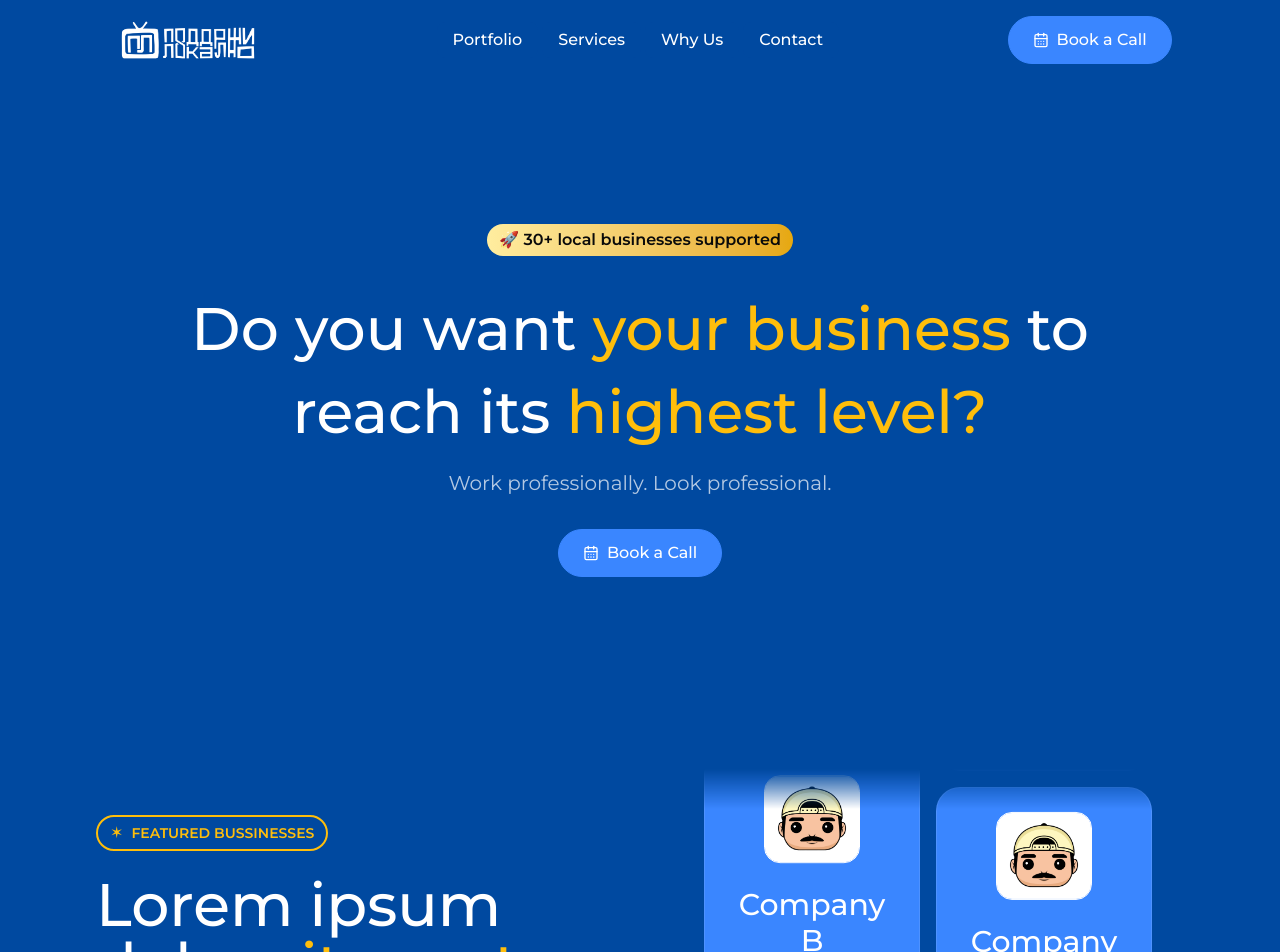
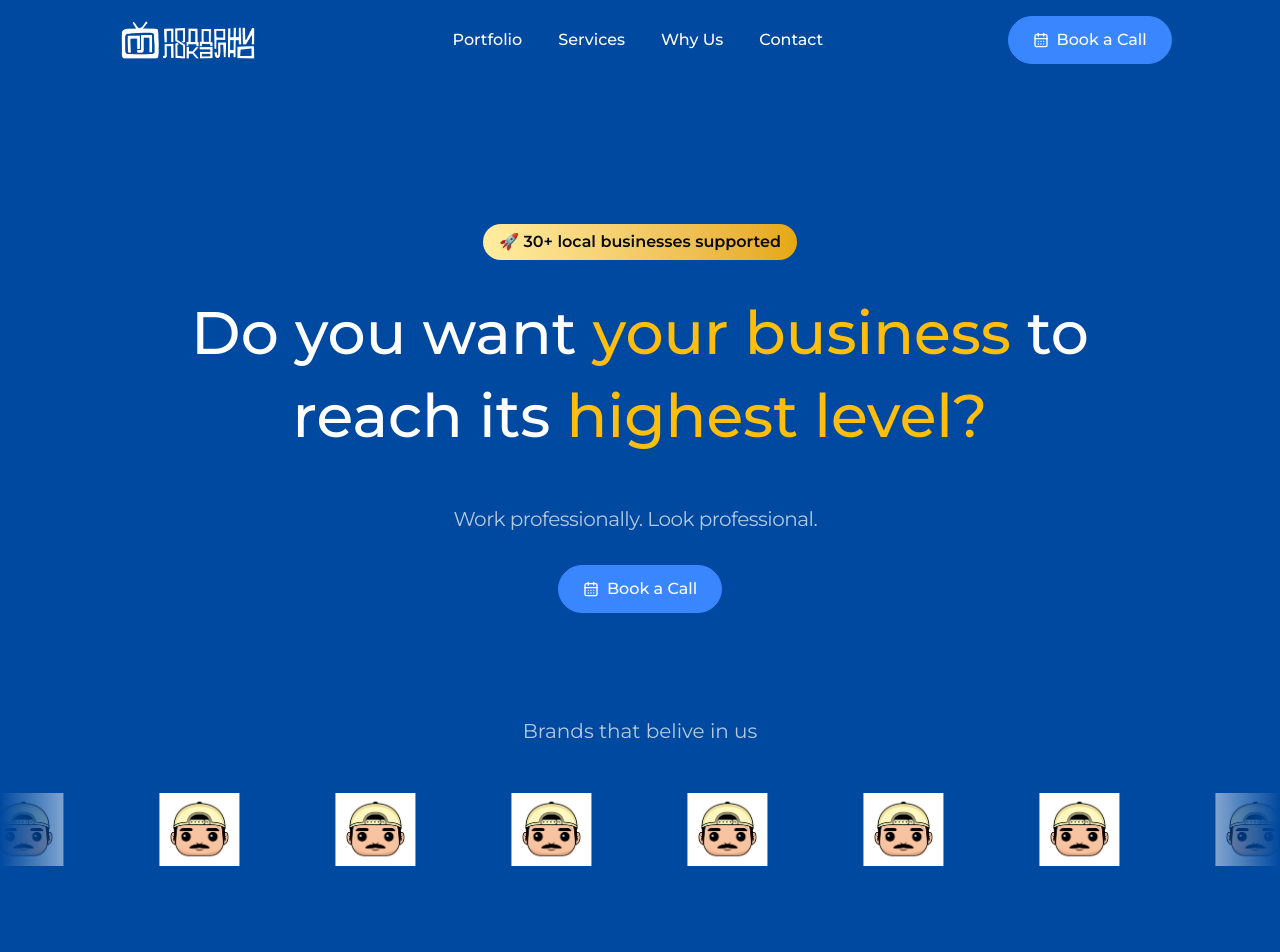
Before and after one commit to poddrzilokalno/poddrzilokalno.mk, a Next.js app: page /en in a window 1280 px wide. Shown: the top 952 px of the page. Built offline with nearby package versions, Linux system fonts and the light colour scheme.

Commit message:
PL-9: Add a logo ticker section

```diff
--- /dev/null
+++ b/components/animated/text-type.tsx
@@ -0,0 +1,198 @@
+"use client";
+
+import { ElementType, useEffect, useRef, useState, createElement } from "react";
+import { gsap } from "gsap";
+
+interface TextTypeProps {
+  className?: string;
+  showCursor?: boolean;
+  hideCursorWhileTyping?: boolean;
+  cursorCharacter?: string | React.ReactNode;
+  cursorBlinkDuration?: number;
+  cursorClassName?: string;
+  text: string | string[];
+  as?: ElementType;
+  typingSpeed?: number;
+  initialDelay?: number;
+  pauseDuration?: number;
+  deletingSpeed?: number;
+  loop?: boolean;
+  textColors?: string[];
+  variableSpeed?: { min: number; max: number };
+  onSentenceComplete?: (sentence: string, index: number) => void;
+  startOnVisible?: boolean;
+  reverseMode?: boolean;
+}
+
+const TextType = ({
+  text,
+  as: Component = "div",
+  typingSpeed = 50,
+  initialDelay = 0,
+  pauseDuration = 2000,
+  deletingSpeed = 30,
+  loop = true,
+  className = "",
+  showCursor = true,
+  hideCursorWhileTyping = false,
+  cursorCharacter = "|",
+  cursorClassName = "",
+  cursorBlinkDuration = 0.5,
+  textColors = [],
+  variableSpeed,
+  onSentenceComplete,
+  startOnVisible = false,
+  reverseMode = false,
+  ...props
+}: TextTypeProps & React.HTMLAttributes<HTMLElement>) => {
+  const [displayedText, setDisplayedText] = useState("");
+  const [currentCharIndex, setCurrentCharIndex] = useState(0);
+  const [isDeleting, setIsDeleting] = useState(false);
+  const [currentTextIndex, setCurrentTextIndex] = useState(0);
+  const [isVisible, setIsVisible] = useState(!startOnVisible);
+  const cursorRef = useRef<HTMLSpanElement>(null);
+  const containerRef = useRef<HTMLElement>(null);
+
+  const textArray = Array.isArray(text) ? text : [text];
+
+  const getRandomSpeed = () => {
+    if (!variableSpeed) return typingSpeed;
+    const { min, max } = variableSpeed;
+    return Math.random() * (max - min) + min;
+  };
+
+  const getCurrentTextColor = () => {
+    if (textColors.length === 0) return "#ffffff";
+    return textColors[currentTextIndex % textColors.length];
+  };
+
+  useEffect(() => {
+    if (!startOnVisible || !containerRef.current) return;
+
+    const observer = new IntersectionObserver(
+      (entries) => {
+        entries.forEach((entry) => {
+          if (entry.isIntersecting) {
+            setIsVisible(true);
+          }
+        });
+      },
+      { threshold: 0.1 }
+    );
+
+    observer.observe(containerRef.current);
+    return () => observer.disconnect();
+  }, [startOnVisible]);
+
+  useEffect(() => {
+    if (showCursor && cursorRef.current) {
+      gsap.set(cursorRef.current, { opacity: 1 });
+      gsap.to(cursorRef.current, {
+        opacity: 0,
+        duration: cursorBlinkDuration,
+        repeat: -1,
+        yoyo: true,
+        ease: "power2.inOut",
+      });
+    }
+  }, [showCursor, cursorBlinkDuration]);
+
+  useEffect(() => {
+    if (!isVisible) return;
+
+    let timeout: NodeJS.Timeout;
+
+    const currentText = textArray[currentTextIndex];
+    const processedText = reverseMode
+      ? currentText.split("").reverse().join("")
+      : currentText;
+
+    const executeTypingAnimation = () => {
+      if (isDeleting) {
+        if (displayedText === "") {
+          setIsDeleting(false);
+          if (currentTextIndex === textArray.length - 1 && !loop) {
+            return;
+          }
+
+          if (onSentenceComplete) {
+            onSentenceComplete(textArray[currentTextIndex], currentTextIndex);
+          }
+
+          setCurrentTextIndex((prev) => (prev + 1) % textArray.length);
+          setCurrentCharIndex(0);
+          timeout = setTimeout(() => {}, pauseDuration);
+        } else {
+          timeout = setTimeout(() => {
+            setDisplayedText((prev) => prev.slice(0, -1));
+          }, deletingSpeed);
+        }
+      } else {
+        if (currentCharIndex < processedText.length) {
+          timeout = setTimeout(
+            () => {
+              setDisplayedText(
+                (prev) => prev + processedText[currentCharIndex]
+              );
+              setCurrentCharIndex((prev) => prev + 1);
+            },
+            variableSpeed ? getRandomSpeed() : typingSpeed
+          );
+        } else if (textArray.length > 1) {
+          timeout = setTimeout(() => {
+            setIsDeleting(true);
+          }, pauseDuration);
+        }
+      }
+    };
+
+    if (currentCharIndex === 0 && !isDeleting && displayedText === "") {
+      timeout = setTimeout(executeTypingAnimation, initialDelay);
+    } else {
+      executeTypingAnimation();
+    }
+
+    return () => clearTimeout(timeout);
+  }, [
+    currentCharIndex,
+    displayedText,
+    isDeleting,
+    typingSpeed,
+    deletingSpeed,
+    pauseDuration,
+    textArray,
+    currentTextIndex,
+    loop,
+    initialDelay,
+    isVisible,
+    reverseMode,
+    variableSpeed,
+    onSentenceComplete,
+  ]);
+
+  const shouldHideCursor =
+    hideCursorWhileTyping &&
+    (currentCharIndex < textArray[currentTextIndex].length || isDeleting);
+
+  return createElement(
+    Component,
+    {
+      ref: containerRef,
+      className: `inline-block whitespace-pre-wrap tracking-tight ${className}`,
+      ...props,
+    },
+    <span className="inline" style={{ color: getCurrentTextColor() }}>
+      {displayedText}
+    </span>,
+    showCursor && (
+      <span
+        ref={cursorRef}
+        className={`ml-1 inline-block opacity-100 ${shouldHideCursor ? "hidden" : ""} ${cursorClassName}`}
+      >
+        {cursorCharacter}
+      </span>
+    )
+  );
+};
+
+export default TextType;
--- a/components/header/header.tsx
+++ b/components/header/header.tsx
@@ -18,6 +18,7 @@ const Header = () => {
             height={160}
             src="/assets/logos/poddrzilokalno.png"
             alt="Poddrzi Lokalno Logo"
+            className="hover:scale-105 transition-transform duration-300"
           />
         </Link>
       </div>
--- a/components/header/navbar/mobile-nav.tsx
+++ b/components/header/navbar/mobile-nav.tsx
@@ -8,6 +8,7 @@ import Link from "next/link";
 import { usePathname } from "next/navigation";
 import { useTranslations } from "next-intl";
 import CtaSection from "../../shared/cta-section/cta-section";
+import Image from "next/image";
 
 const MobileNav = () => {
   const pathname = usePathname();
@@ -27,13 +28,14 @@ const MobileNav = () => {
           <SheetTitle className="sr-only">Mobile Navigation Menu</SheetTitle>
 
           <div className="grid gap-0 p-12">
-            {/* TODO: The actual logo should be placed here */}
             <div className="flex items-center gap-2 mb-6">
               <Link href="/" className="flex items-center justify-center gap-2">
-                <MountainIcon className="h-6 w-6 text-primary" />
-                <span className="font-bold text-lg text-white">
-                  {t("logo")}
-                </span>
+                <Image
+                  width={160}
+                  height={160}
+                  src="/assets/logos/poddrzilokalno.png"
+                  alt="Poddrzi Lokalno Logo"
+                />
               </Link>
             </div>
 
--- a/components/hero/hero-section.tsx
+++ b/components/hero/hero-section.tsx
@@ -5,6 +5,8 @@ import { CalendarDays } from "lucide-react";
 import Magnet from "../animated/magnet";
 import AnimatedContent from "../animated/animated-content";
 import CountUp from "../animated/count-up";
+import LogoTicker from "../logo-ticker/logo-ticker";
+import TextType from "../animated/text-type";
 
 const HeroSection = () => {
   const t = useTranslations("home.hero");
@@ -14,7 +16,7 @@ const HeroSection = () => {
       <div className="container mx-auto mt-12">
         <div className="flex flex-col justify-center items-center gap-8 max-w-5xl mx-auto">
           <Magnet padding={50} disabled={false} magnetStrength={10}>
-            <div className="py-1 px-3 bg-gradient-to-r from-yellow-100 to-yellow-400 rounded-full text-neutral-950 font-semibold">
+            <div className="py-1 px-3 sm:py-1.5 sm:px-4 bg-gradient-to-r from-yellow-100 to-yellow-400 rounded-full text-neutral-950 font-semibold text-xs sm:text-sm md:text-base">
               🚀{" "}
               <CountUp
                 from={0}
@@ -46,11 +48,18 @@ const HeroSection = () => {
                 ),
               })}
             </h1>
+          </AnimatedContent>
 
-            <p className="mt-4 text-base sm:text-lg md:text-xl text-white/70 text-center">
-              {t("headline.subtitle")}
-            </p>
-          </AnimatedContent>
+          <TextType
+            as={"h2"}
+            text={t("headline.subtitle")}
+            typingSpeed={75}
+            pauseDuration={1500}
+            showCursor={true}
+            cursorCharacter="|"
+            textColors={["text-white/70"]}
+            className="mt-4 text-base sm:text-lg md:text-xl text-white/70 text-center"
+          />
 
           <Magnet padding={50} disabled={false} magnetStrength={10}>
             <div>
@@ -61,6 +70,7 @@ const HeroSection = () => {
           </Magnet>
         </div>
       </div>
+      <LogoTicker />
     </section>
   );
 };
--- /dev/null
+++ b/components/logo-ticker/logo-ticker.tsx
@@ -0,0 +1,50 @@
+"use client";
+
+import { featuredCompanies } from "@/const";
+import { motion } from "framer-motion";
+import { useTranslations } from "next-intl";
+import Image from "next/image";
+import { Fragment } from "react";
+
+const LogoTicker = () => {
+  const t = useTranslations("home.logoTicker");
+
+  return (
+    <section className="bg-blue-500 pt-26 overflow-x-clip">
+      <div className="container">
+        <h3 className="text-base sm:text-lg md:text-xl text-white/70 text-center">
+          {t("title")}
+        </h3>
+        <div className="flex overflow-hidden mt-12 [mask-image:linear-gradient(to_right,transparent,black_10%,black_90%,transparent)]">
+          <motion.div
+            animate={{
+              x: "-50%",
+            }}
+            transition={{
+              duration: 20,
+              ease: "linear",
+              repeat: Infinity,
+            }}
+            className="flex flex-none gap-24"
+          >
+            {Array.from({ length: 2 }).map((_, i) => (
+              <Fragment key={i}>
+                {featuredCompanies.map((company) => (
+                  <Image
+                    key={company.name}
+                    width={80}
+                    height={80}
+                    src={company.logo}
+                    alt={company.name}
+                  />
+                ))}
+              </Fragment>
+            ))}
+          </motion.div>
+        </div>
+      </div>
+    </section>
+  );
+};
+
+export default LogoTicker;
--- a/messages/en.json
+++ b/messages/en.json
@@ -22,6 +22,9 @@
         "text": "Book a Call"
       }
     },
+    "logoTicker": {
+      "title": "Brands that belive in us"
+    },
     "featuredCompanies": {
       "tagline": "Featured Bussinesses"
     }
--- a/messages/mk.json
+++ b/messages/mk.json
@@ -15,14 +15,17 @@
     "hero": {
       "headline": {
         "tagline": "поддржани локални бизниси",
-        "title": "Дали сакате <highlight>вашиот бизнис</highlight> да постигне <highlight>највисоко ниво?</highlight>",
+        "title": "Дали сакате <highlight>вашиот бизнис</highlight> да достигне <highlight>највисоко ниво?</highlight>",
         "subtitle": "Работи професионално. Изгледај професионално"
       },
       "ctaSection": {
         "text": "Закажи повик"
       }
     },
-     "featuredCompanies": {
+    "logoTicker": {
+      "title": "Брендови кои веруваат во нас"
+    },
+    "featuredCompanies": {
       "tagline": "Featured Companies"
     }
   }
```
